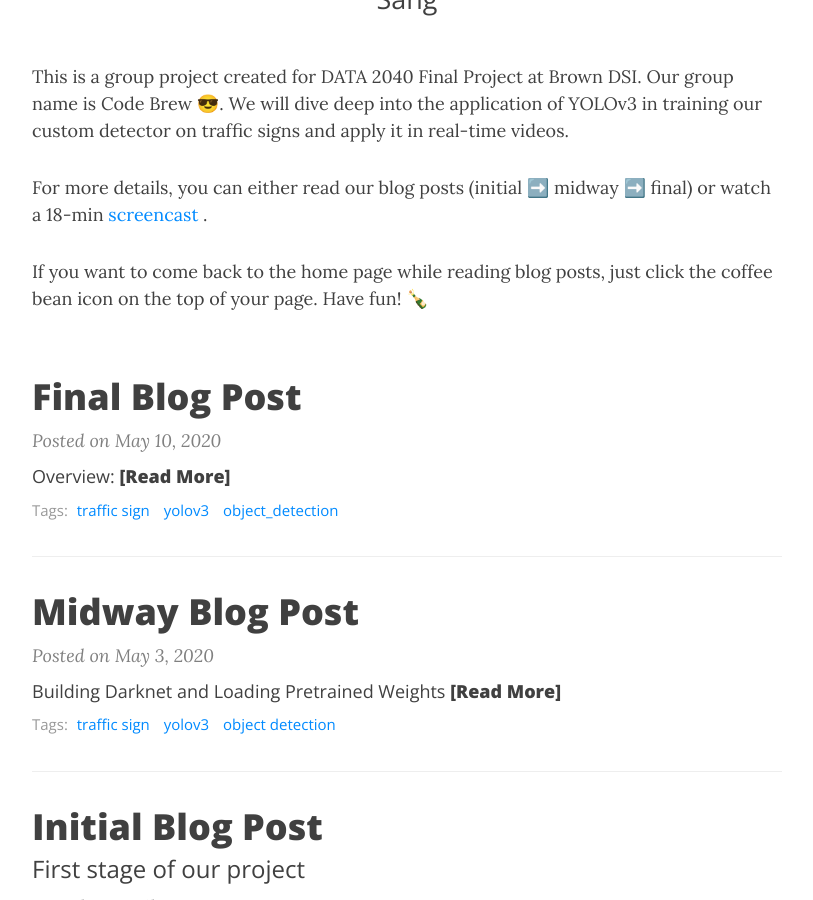
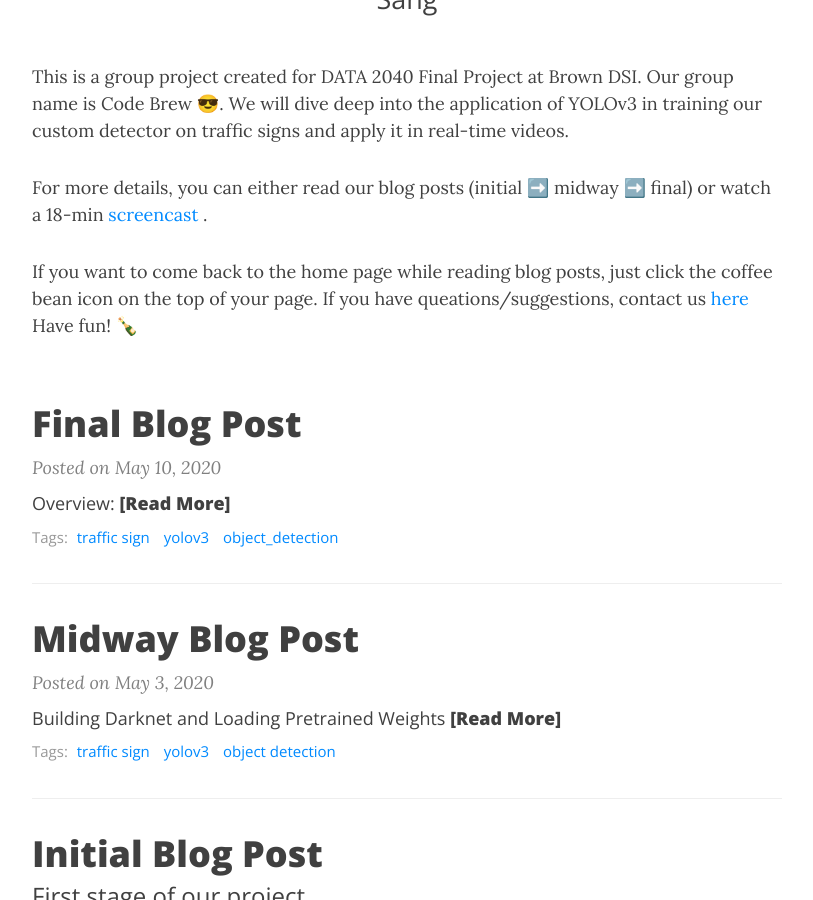
Before and after one commit to tongxinw/YOLOv3_traffic_sign_website, a Jekyll site: the page built from index.html, in a window 1280 px wide and 900 px high, scrolled down 574 px. Shown: the whole window, without its empty margins (233-1046 px from the left). Built offline with Jekyll 4.4.1, drawn with Linux system fonts in a browser that asks for light colours; nearby versions of some CDN libraries; the list of posts is cut into pages by our own code.

Commit message:
Update index.html

```diff
--- a/index.html
+++ b/index.html
@@ -6,7 +6,7 @@ use-site-title: true
 ---
 <p>This is a group project created for DATA 2040 Final Project at Brown DSI. Our group name is Code Brew 😎. We will dive deep into the application of YOLOv3 in training our custom detector on traffic signs and apply it in real-time videos. </p>
 <p>For more details, you can either read our blog posts (initial ➡️ midway ➡️ final) or watch a 18-min <a href="https://www.youtube.com/watch?v=i9ibOivqrEY&t=786s" target="_blank">screencast </a>.</p>
-<p>If you want to come back to the home page while reading blog posts, just click the coffee bean icon on the top of your page. Have fun! 🍾</p>
+<p>If you want to come back to the home page while reading blog posts, just click the coffee bean icon on the top of your page. If you have queations/suggestions, contact us <a href="https://tongxinw.github.io/YOLOv3_traffic_sign_website/2020-04-12-About-Us/" target="_blank">here </a> Have fun! 🍾</p>
 
 <div class="posts-list">
   {% for post in paginator.posts %}
```
